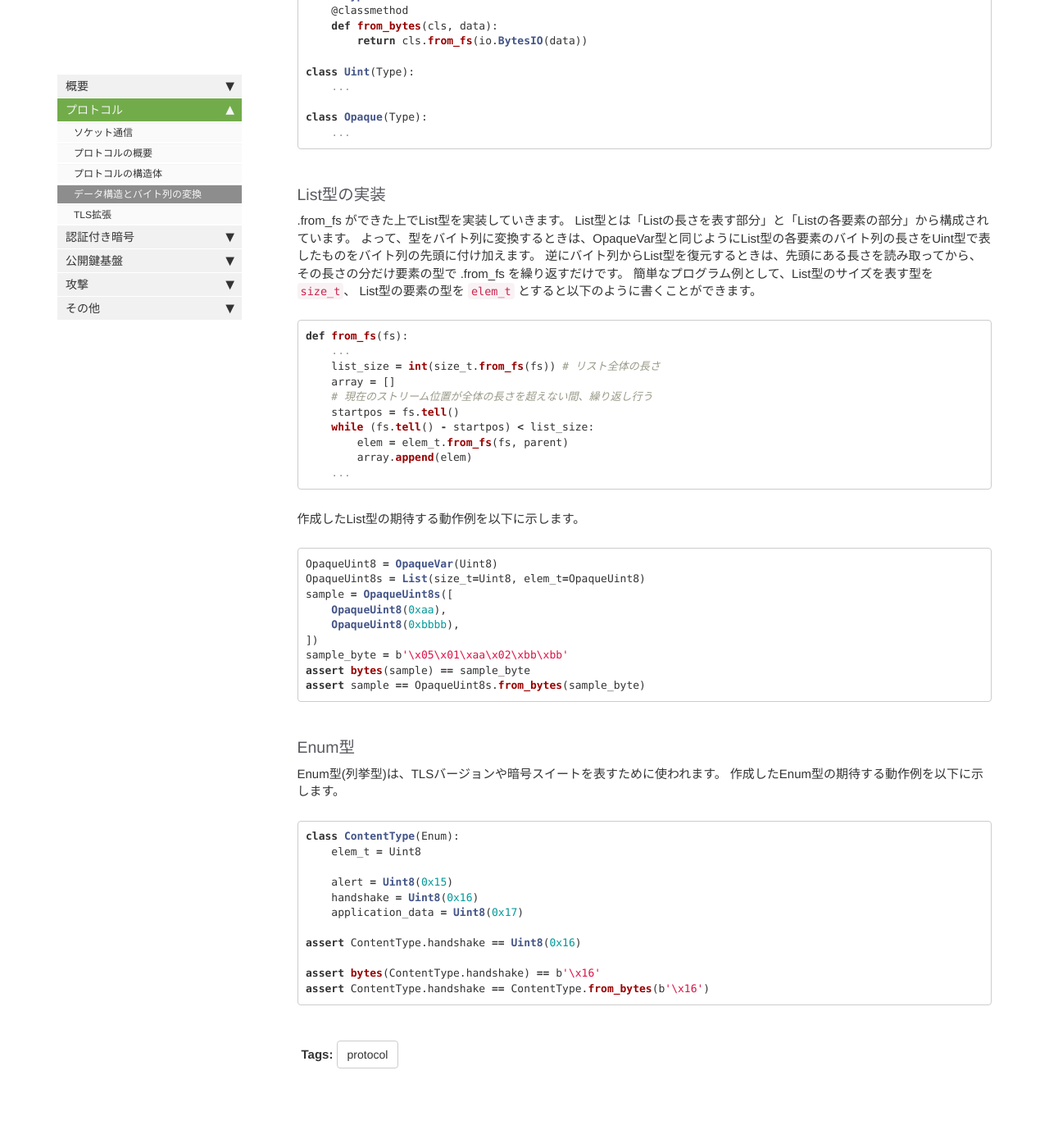
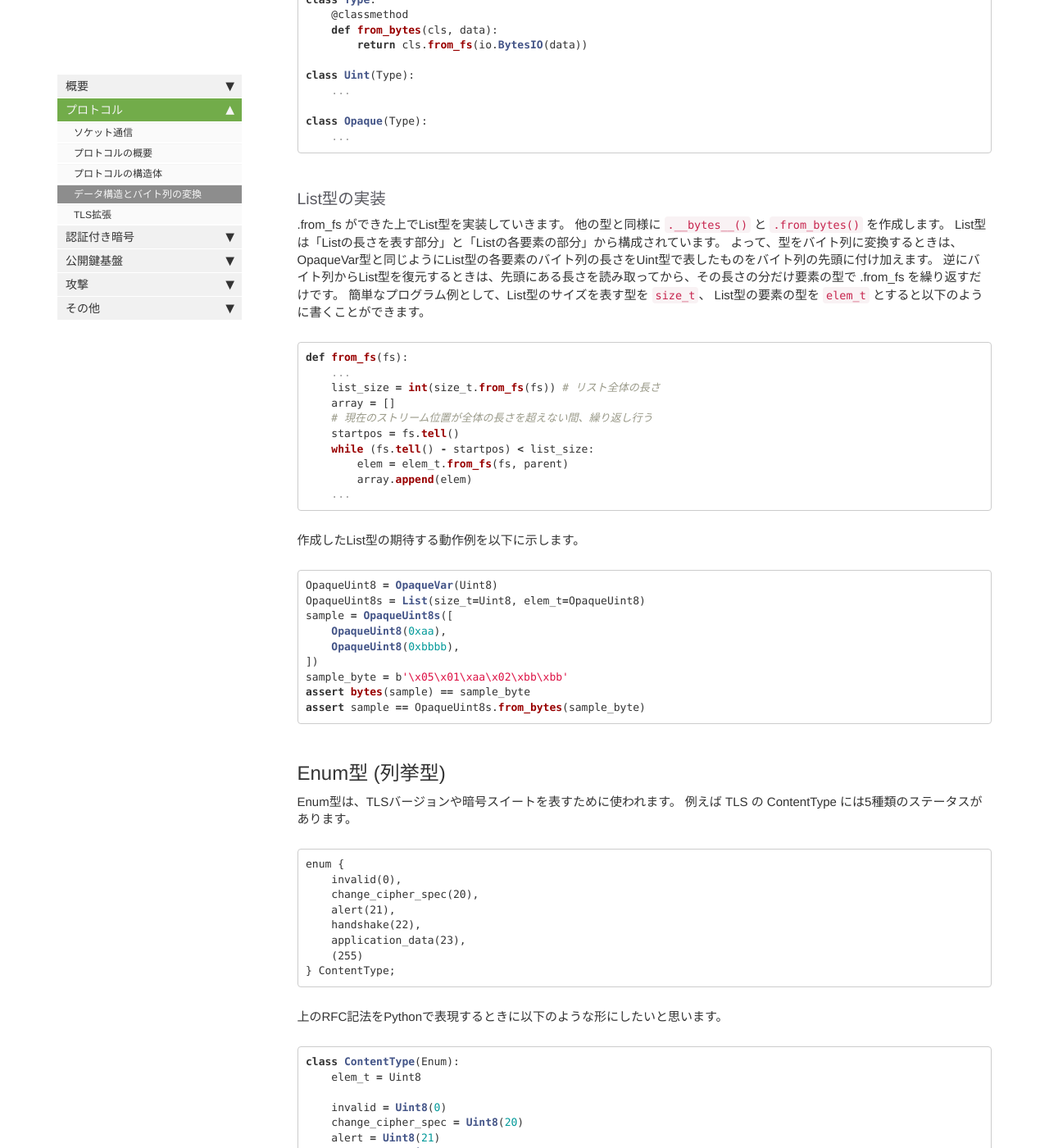
Before and after one commit to tex2e/mako-tls13, a Jekyll site: the page built from pages/2.protocol/30-protocol_structs_and_bytes.md, in a window 1280 px wide and 1400 px high, scrolled down 2854 px. Shown: the whole window at 82% size. Built offline with Jekyll 4.4.1, drawn with Linux system fonts in a browser that asks for light colours; our own code applies the rules of GitHub Pages for plain Markdown files; comment, search, counter and statistics services are not loaded; some of the changed text lies outside the part shown.

Commit message:
2.protocol Enum

````diff
--- a/pages/2.protocol/31-protocol_structs_and_bytes.md
+++ b/pages/2.protocol/30-protocol_structs_and_bytes.md
@@ -141,7 +141,8 @@ class Opaque(Type):
 ### List型の実装
 
 .from_fs ができた上でList型を実装していきます。
-List型とは「Listの長さを表す部分」と「Listの各要素の部分」から構成されています。
+他の型と同様に `.__bytes__()` と `.from_bytes()` を作成します。
+List型は「Listの長さを表す部分」と「Listの各要素の部分」から構成されています。
 よって、型をバイト列に変換するときは、OpaqueVar型と同じようにList型の各要素のバイト列の長さをUint型で表したものをバイト列の先頭に付け加えます。
 逆にバイト列からList型を復元するときは、先頭にある長さを読み取ってから、その長さの分だけ要素の型で .from_fs を繰り返すだけです。
 簡単なプログラム例として、List型のサイズを表す型を `size_t`、 List型の要素の型を `elem_t` とすると以下のように書くことができます。
@@ -173,21 +174,44 @@ assert bytes(sample) == sample_byte
 assert sample == OpaqueUint8s.from_bytes(sample_byte)
 ```
 
-### Enum型
+## Enum型 (列挙型)
 
-Enum型(列挙型)は、TLSバージョンや暗号スイートを表すために使われます。
+Enum型は、TLSバージョンや暗号スイートを表すために使われます。
+例えば TLS の ContentType には5種類のステータスがあります。
+
+```
+enum {
+    invalid(0),
+    change_cipher_spec(20),
+    alert(21),
+    handshake(22),
+    application_data(23),
+    (255)
+} ContentType;
+```
+
+上のRFC記法をPythonで表現するときに以下のような形にしたいと思います。
+
+```python
+class ContentType(Enum):
+    elem_t = Uint8
+
+    invalid = Uint8(0)
+    change_cipher_spec = Uint8(20)
+    alert = Uint8(21)
+    handshake = Uint8(22)
+    application_data = Uint8(23)
+```
+
+他の型と同様に `.__bytes__()` と `.from_bytes()` を作成します。
 作成したEnum型の期待する動作例を以下に示します。
 
 ```python
 class ContentType(Enum):
     elem_t = Uint8
-
-    alert = Uint8(0x15)
     handshake = Uint8(0x16)
-    application_data = Uint8(0x17)
 
 assert ContentType.handshake == Uint8(0x16)
-
 assert bytes(ContentType.handshake) == b'\x16'
 assert ContentType.handshake == ContentType.from_bytes(b'\x16')
 ```
````
